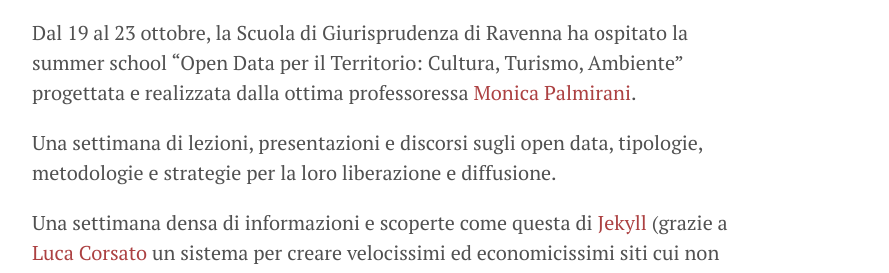
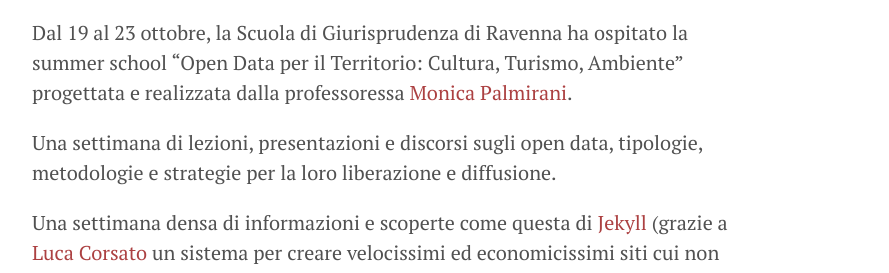
Before and after one commit to gbvitrano/mauroferri.github.io, a Jekyll site: the page built from _posts/2015-10-23-summer-school-open-data.md, in a window 1280 px wide and 900 px high, scrolled down 457 px. Shown: the part 241-514 px from the top of the window, without its empty margins (248-1137 px from the left). Built offline with Jekyll 4.4.1, drawn with Linux system fonts in a browser that asks for light colours; Markdown is read by kramdown in place of the engine named in the settings; some of the changed text lies outside the part shown.

Commit message:
Correzioni minori

```diff
--- a/_posts/2015-10-23-summer-school-open-data.md
+++ b/_posts/2015-10-23-summer-school-open-data.md
@@ -4,7 +4,7 @@ title: Summer school open data
 ---
 ![Intervento di Diego Valerio Camarda alla Summer School]({{ site.url }}/public/corso-ravenna-diego.png)
 
-Dal 19 al 23 ottobre, la Scuola di Giurisprudenza di Ravenna ha ospitato la summer school “Open Data per il Territorio: Cultura, Turismo, Ambiente” progettata e realizzata dalla ottima professoressa [Monica Palmirani](https://twitter.com/MonicaPalmirani).
+Dal 19 al 23 ottobre, la Scuola di Giurisprudenza di Ravenna ha ospitato la summer school “Open Data per il Territorio: Cultura, Turismo, Ambiente” progettata e realizzata dalla professoressa [Monica Palmirani](https://twitter.com/MonicaPalmirani).
 
 Una settimana di lezioni, presentazioni e discorsi sugli open data, tipologie, metodologie e strategie per la loro liberazione e diffusione.
 
```
Also changed, not shown: other parts of _posts/2015-10-23-summer-school-open-data.md (+1 -1 lines).
